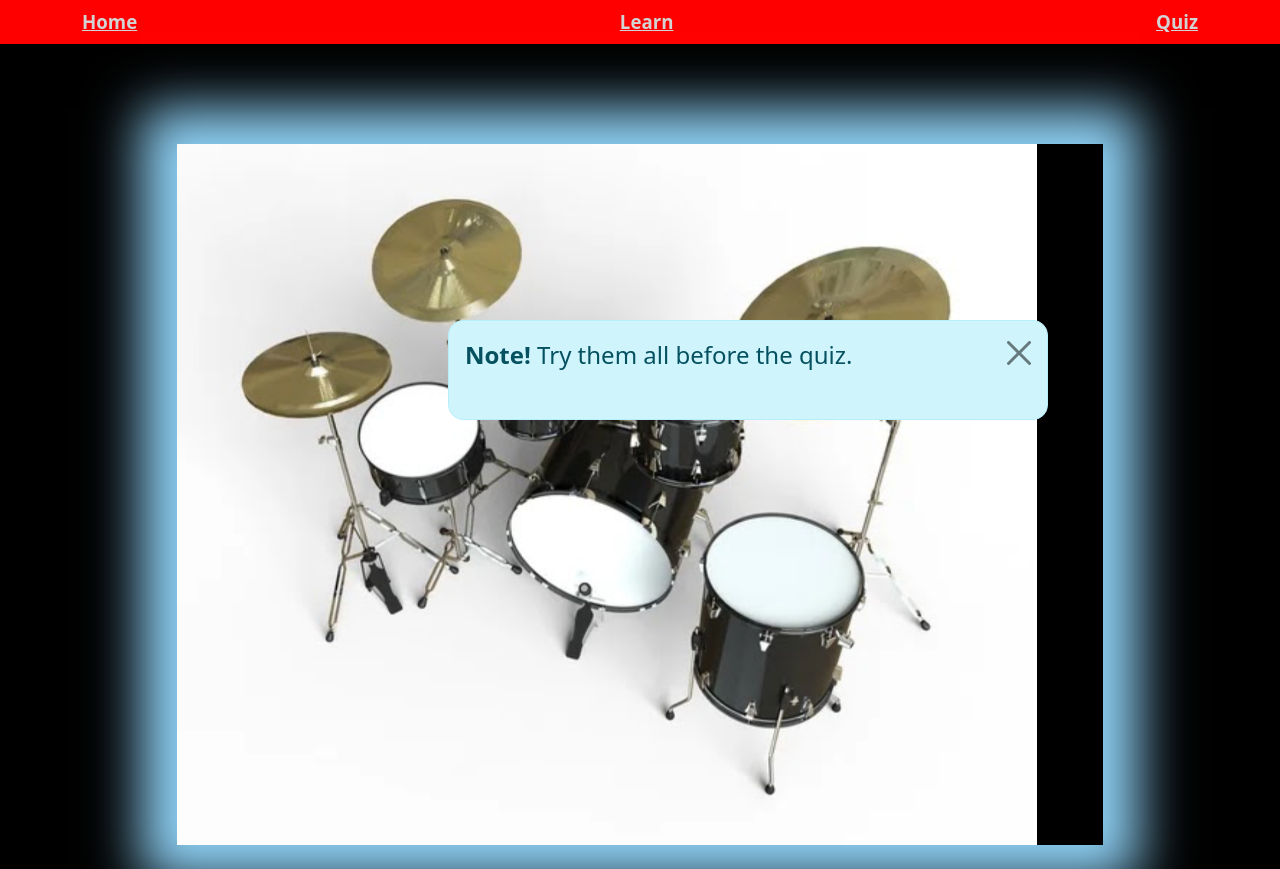
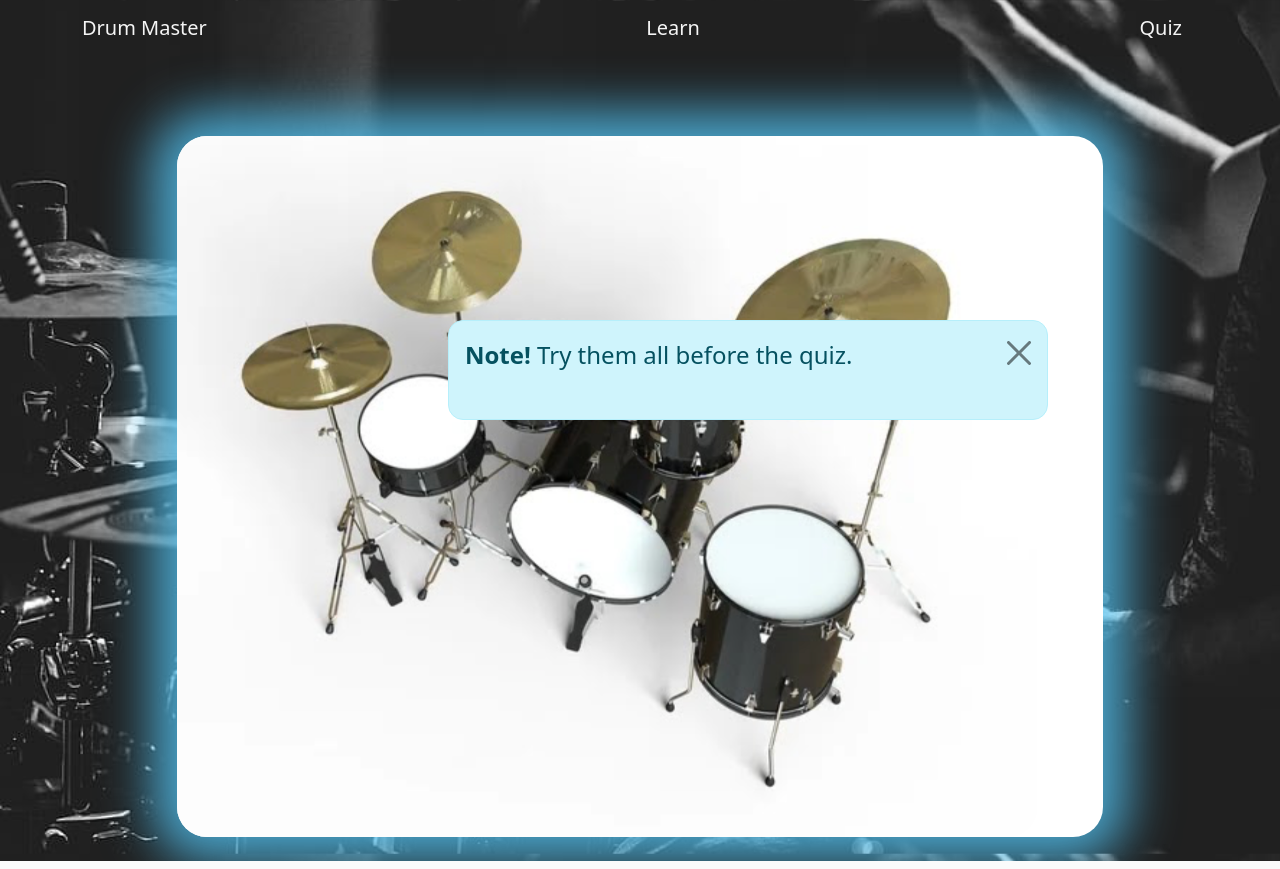
Before and after one commit to liuzheyu1998/drum-master, a Flask app: page /learn in a window 1280 px wide. Run offline with Flask 2, Linux system fonts and the light colour scheme; some libraries are stand-ins or nearby versions.

Commit message:
fix styling

```diff
--- a/static/main.css
+++ b/static/main.css
@@ -4,21 +4,24 @@
     position:relative
 }
 
-.drumkit{
-    width: 860px;
-    /* display: block; */
-    position: relative;
-    z-index: 1;
+.subtitle{
+    background-color: rgb(5, 92, 127);
+    font-size: 17pt;
+    font-family: Verdana, Geneva, Tahoma, sans-serif;
+    border-top-left-radius: 30px;
+    border-top-right-radius: 30px;
+    text-align: center;
+    color: bisque;
 }
 
-.subtitle{
-    background-color: skyblue;
-    font-size: 17pt;
+.accentColor{
+    background-color: rgb(93, 215, 249);
+}
 
+.accentColor_font{
+    color: whitesmoke;
 }
-.accentColor{
-    background-color: red;
-}
+
 .bold{
     font-weight: bold;
 
@@ -142,18 +145,29 @@
     background-repeat: no-repeat;
     background-attachment: fixed;
     background-size: cover;
+    background-blend-mode: luminosity;
 }
 
 body{
-    background-color: black;
+    /* background-color: black; */
+    background-image: url('welcome_background.jpeg');
+    background-repeat: no-repeat;
+    background-attachment: fixed;
+    background-size: cover;
+    background-blend-mode: luminosity;
 }
 
 #drum_box {
-    margin-top: 100px;
-    /* background-image: url('/static/drumkit.png'); */
-    box-shadow: 0px 0px 50px 36px rgb(142, 209, 245);
-    /* box-shadow:
-       inset 0 -3em 3em rgb(142, 209, 245),
-             0  0  0 2px rgb(255,255,255),
-             1em 3em 3em rgba(142, 209, 245); */
+    margin-top: 80px;
+    background-color: rgb(255, 255, 255);
+    border-radius: 30px;
+    box-shadow: 0px 0px 50px 25px rgba(84, 199, 248, 0.787);
 }
+
+.drumkit{
+    width: 860px;
+    /* display: block; */
+    position: relative;
+    z-index: 1;
+    border-radius: 30px;
+}
--- a/templates/layout.html
+++ b/templates/layout.html
@@ -10,7 +10,6 @@
 
   <!-- jquery -->
   <script src="https://code.jquery.com/jquery-3.5.1.min.js"></script>
-
   <script src="https://code.jquery.com/ui/1.12.0/jquery-ui.min.js"></script>
   <link rel="stylesheet" href="http://code.jquery.com/ui/1.12.1/themes/base/jquery-ui.css">
 
@@ -29,23 +28,23 @@
 
   </head>
 
-
   <body>
-    <nav class="navbar navbar-expand-lg navbar-light accentColor ">
+    <nav class="navbar navbar-inverse">
       <div class="container">
 
-          <div class="lightgray">
-            <a class="large bold lightgray" href="/">Home</a>
+          <div class="navbar-header">
+            <a class="navbar-brand accentColor_font" href="/">Drum Master</a>
           </div>
-          <div class="lightgray">
+          <div><a class="navbar-brand accentColor_font" href="/learn">Learn</a></div>
+          <div><a class="navbar-brand accentColor_font" href="/quiz/1">Quiz</a></div>
+
+          <!-- <div class="lightgray">
             <a class="large bold lightgray" href="/learn">Learn</a>
           </div>
           <div class="lightgray">
             <a class="large bold lightgray" href="/quiz/1">Quiz </a>
           </div>
-
-
-
+     -->
       </div>
     </nav>
 
--- a/templates/learn.html
+++ b/templates/learn.html
@@ -16,7 +16,7 @@
     <div class="col-1"></div>
     <div class="col-10">
         <div id="drum_box">
-            <!-- <div class="subtitle">Please try all of them. Then you can start the quiz.</div> -->
+            <div class="subtitle"></div>
             <img src="/static/drumkit.png" class="drumkit" usemap="#mymap" id="drum">
             <map name="mymap">
                 <area shape="circle" coords="136,224,64" href="#" onclick="play()" id="1">
@@ -29,7 +29,6 @@
                 <area shape="circle" coords="416,400,80" href="#" onclick="play()" id="8">
             </map>
         </div>
-
 
 
     </div>
--- a/templates/quiz.html
+++ b/templates/quiz.html
@@ -16,6 +16,7 @@
 <div class="row">
     <div class="col-1"></div>
     <div class="col-10">
+        <div id="drum_box">
             <div class="subtitle">
                 <div class="padding10px">
                     <span id="questionTitle">Question 1: Please replicate the tempo  </span>
@@ -39,10 +40,9 @@
                     <area shape="circle" coords="416,400,80" href="#" onclick="play()" id="8">
 
                 </map>
+            </div>
+        </div>
 
-
-
-        </div>
 
     </div>
     <div class="col-1">
--- a/templates/quizFeedback.html
+++ b/templates/quizFeedback.html
@@ -12,6 +12,7 @@
 
 </script>
 
+<div id="drum_box">
     <div class="row">
         <div class="col-3"></div>
         <div class="col-6">
@@ -91,6 +92,8 @@
 
 
     </div>
+</div>
+
 
 
 
```
Lines whose indentation alone changed are shown as unchanged.
